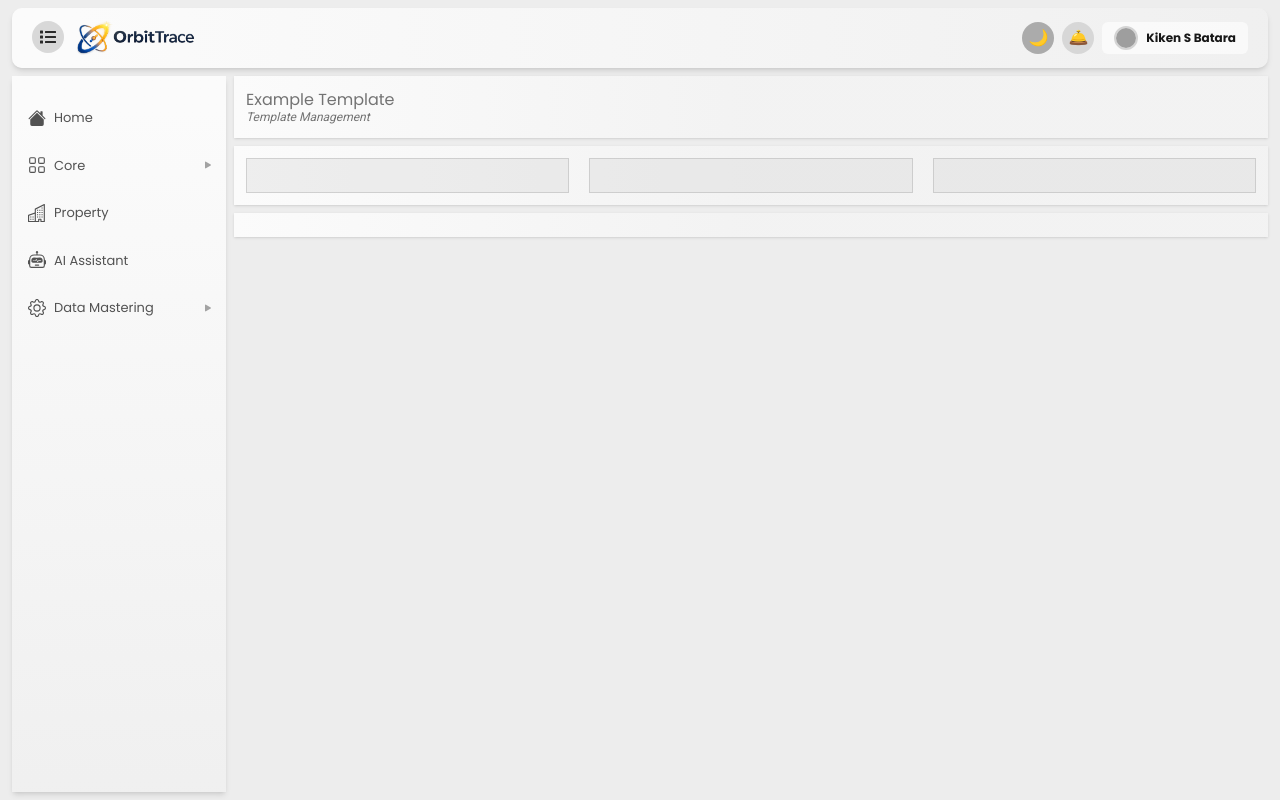
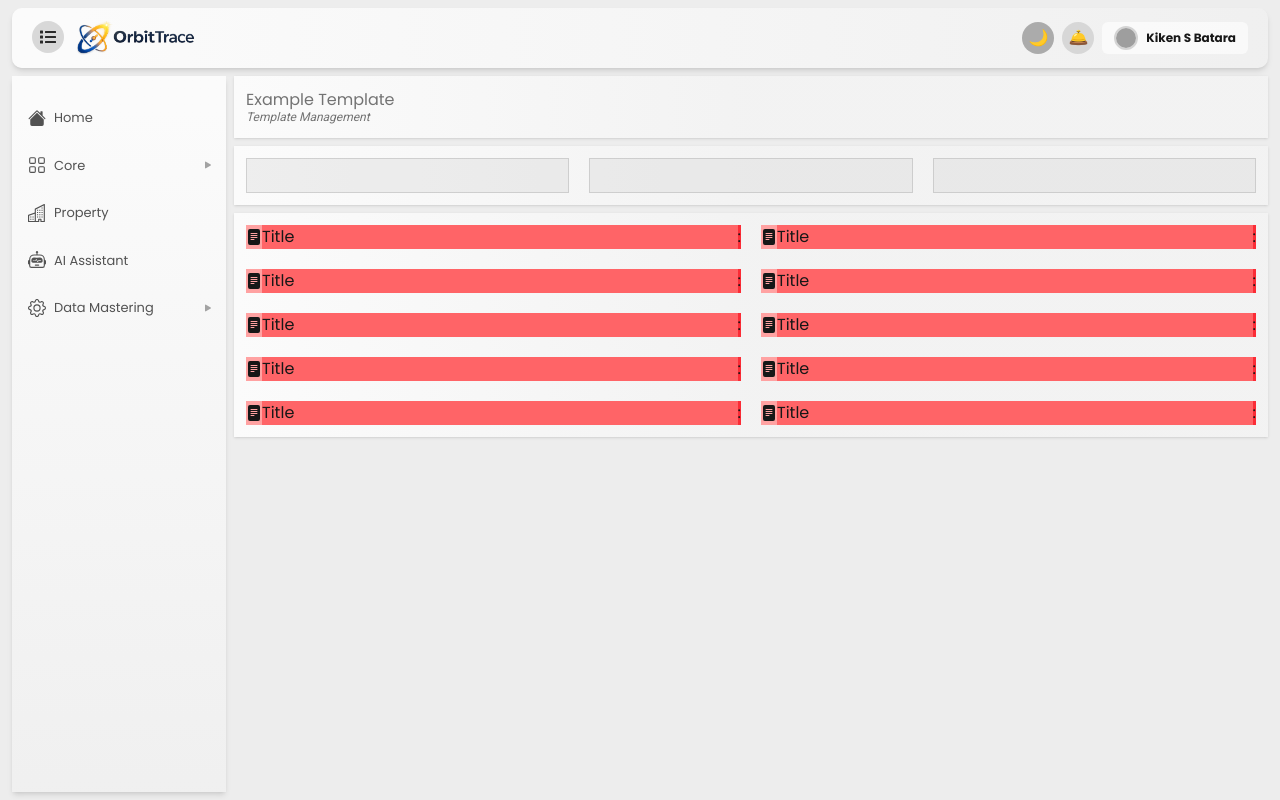
Before and after one commit to lowhanfish/Orbitrace-Admin, a Next.js app: page /master/template_management/example_template in a window 1280 px wide. Built offline with nearby package versions, Linux system fonts and the light colour scheme; grey boxes are pictures that could not be loaded.

Commit message:
added TitleBar

```diff
--- a/src/app/(main)/master/template_management/example_template/page.tsx
+++ b/src/app/(main)/master/template_management/example_template/page.tsx
@@ -1,5 +1,6 @@
 import BInput from '@/components/items/BInput'
 import TitleBar from '@/components/TitleBar'
+import { BsFileTextFill } from "react-icons/bs";
 import React from 'react'
 
 
@@ -32,12 +33,31 @@ const page = () => {
 
             <div className='flex bg-linear-to-r from-b-gray-1 to-50% to-b-gray-1/40 shadow-sm rounded-[5] px-3 py-3 mt-2'>
 
-                <div className='grid'>
-                    <div className='grid grid-cols-12'>
-                        <div className='col-span-4'>
+                <div className='grid w-full'>
+                    <div className='grid grid-cols-12 gap-5'>
 
 
-                        </div>
+                        {
+                            [...Array(10)].map(() => (
+
+                                <div className='col-span-6 w-full'>
+                                    <div className='flex w-full bg-b-gray-2/70 rounded-[3]'>
+                                        <div className='bg-red-300 flex items-center'>
+                                            <BsFileTextFill />
+                                        </div>
+                                        <div className='flex-1 bg-red-400'>
+                                            <p>Title</p>
+                                        </div>
+                                        <div className='bg-red-500'>
+                                            :
+                                        </div>
+                                    </div>
+
+                                </div>
+                            ))
+                        }
+
+
                     </div>
                 </div>
 
```
